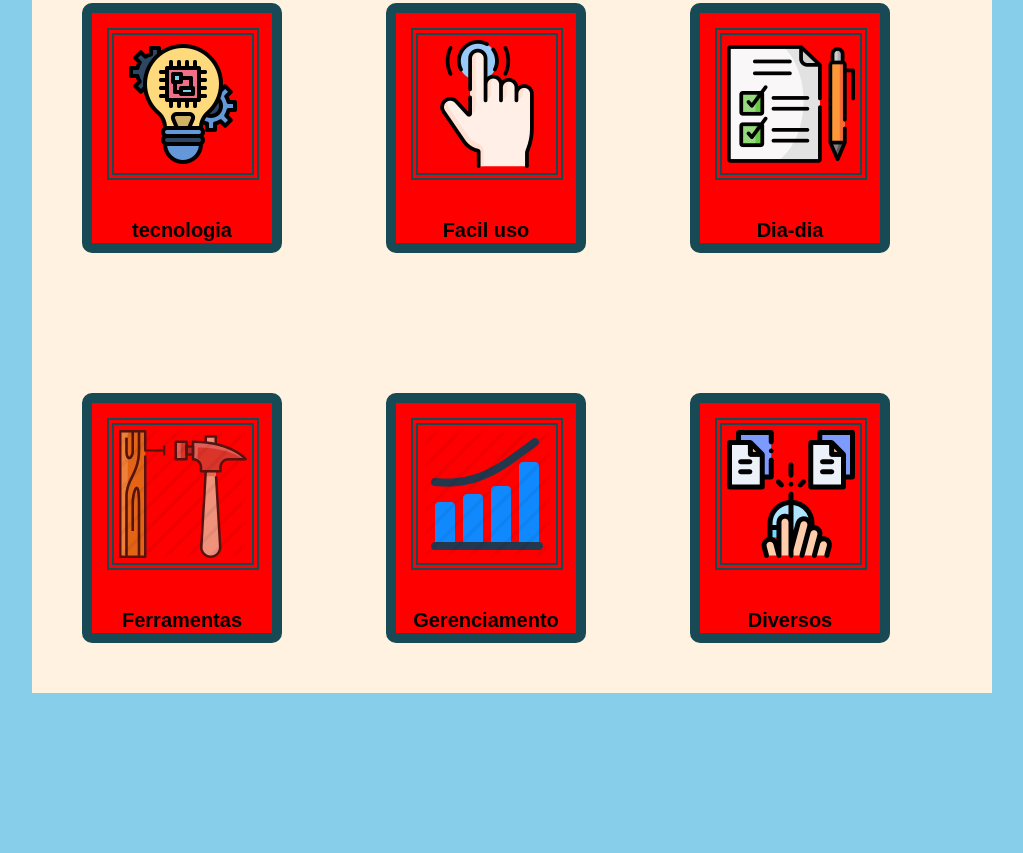
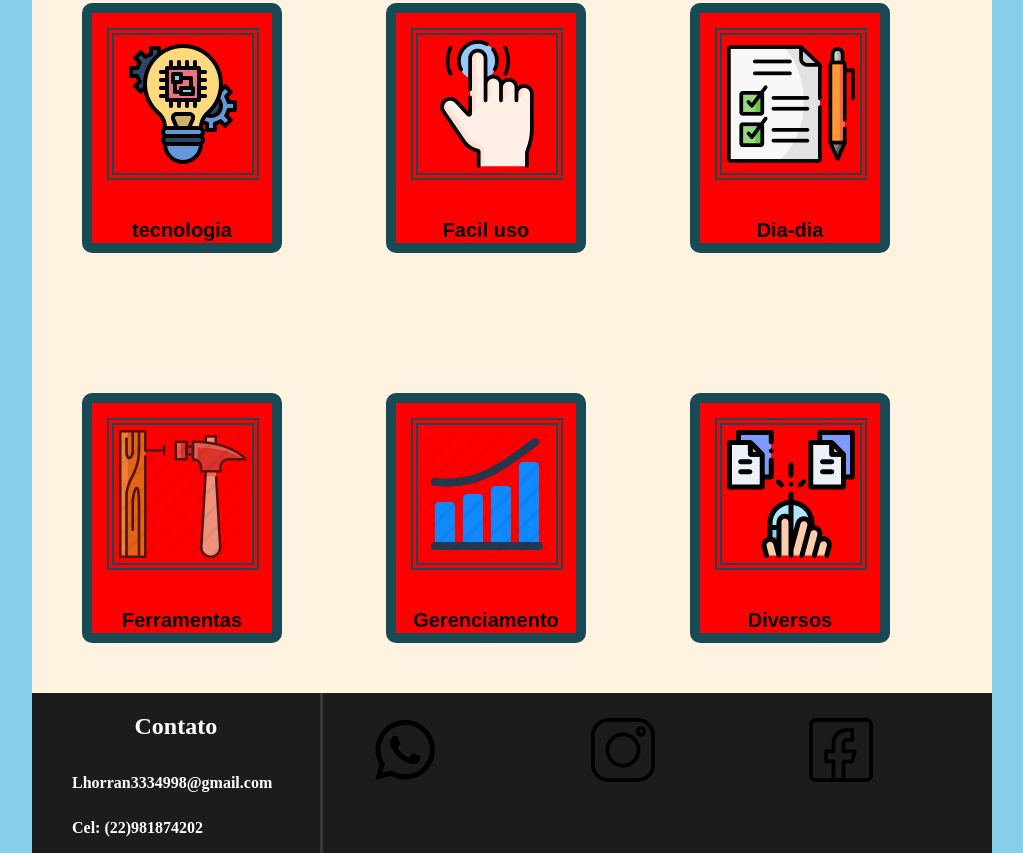
Before and after one commit to lhorran/Organize, a plain HTML site: page index.html in a window 1280 px wide. Shown: the part 679-1532 px from the top of the page, without its empty margins (128-1151 px from the left). Before the commit the page ends 1372 px from the top, so only its background shows below. Drawn offline with Linux system fonts and the light colour scheme.

Commit message:
footer
atualização do footer

```diff
--- /dev/null
+++ b/css/footer.css
@@ -0,0 +1,37 @@
+.footer{
+	display: flex;
+	margin: 0 auto;
+}
+.bar1{
+	display: inline-block;
+	width: 30%;
+	height: 160px;
+	background-color: #1C1C1C;
+	color:  white;
+}
+.bar1 h2{
+	text-align: center;
+}
+.bar1 ul{
+	list-style-type: none;
+}
+.bar1 li{
+	line-height: 45px;
+}
+
+.bar-diviser{
+	width: 0.3%;
+	height: 160px;
+	display: inline-block;
+	background-color: #363636;
+
+}
+.bar2{
+	display: inline-block;
+	width: 69.8%;
+	height: 160px;
+	background-color: #1C1C1C;
+}
+.bar2 img{
+	padding: 25px 100px 0px 50px;
+}
--- a/index.html
+++ b/index.html
@@ -7,6 +7,7 @@
 	<link rel="stylesheet" type="text/css" href="css/menu.css">
 	<link rel="stylesheet" type="text/css" href="css/slide.css">
 	<link rel="stylesheet" type="text/css" href="css/topicos.css">
+	<link rel="stylesheet" type="text/css" href="css/footer.css">
 </head>
 <body>
 	<header>
@@ -132,5 +133,28 @@ desejado, boa sorte para encontrar o que precisa. <b>Em caso de duvidas<b> <a cl
 
 		</div>
 	</div>
+	<footer>
+		<div class="footer main">
+			<div class="bar1">
+				<h2>Contato</h2>
+				<ul><li>Lhorran3334998@gmail.com</li>
+					<li>Cel: (22)981874202</li>
+				</ul>
+
+
+			</div>
+
+			<div class="bar-diviser"></div>
+
+			<div class="bar2">
+				<div imgs>
+					<img class="wp" src="img/whatsapp.png">
+					<img class="inst" src="img/instagram.png">
+					<img class="fc" src="img/facebook.png">
+				</div>
+			</div>
+
+		</div>
+	</footer>
 </body>
 </html>
```
